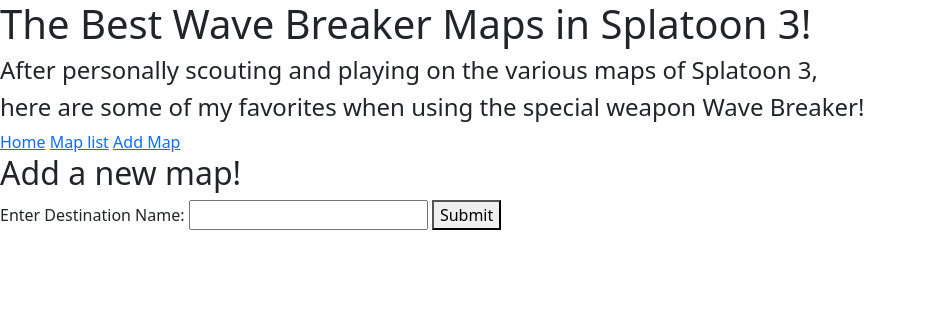
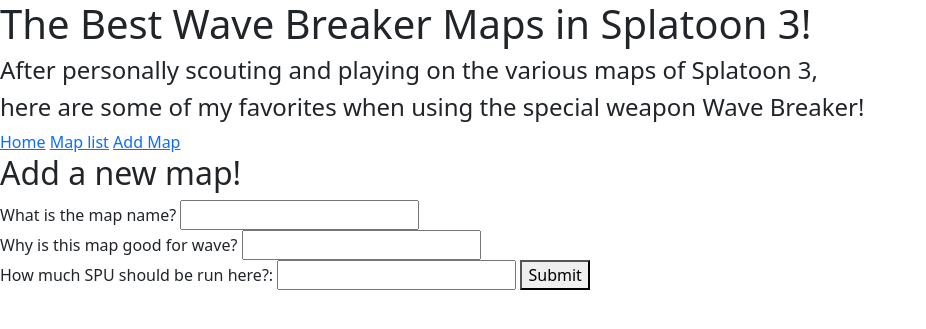
Before and after one commit to GGolurk/project-2a-s26-GGolurk, a Flask app: page /addMap in a window 1280 px wide. Shown: the top 329 px of the page, without its empty margins (0-926 px from the left). Run offline with Flask 3, Linux system fonts and the light colour scheme.

Commit message:
Made three input boxes all work as one post request, and update the shared data!

```diff
--- a/app.py
+++ b/app.py
@@ -32,7 +32,15 @@ def maplist():
 @app.route('/addMap', methods=['GET', 'POST'])
 def addMap():
     if request.method == 'POST':
-        print('baaanger')
+        map_name = request.form.get('map_name')
+        map_description = request.form.get('map_description')
+        spu_amount = request.form.get('spu_amount')
+        waveMap = {
+            'Map': map_name,
+            'Description': map_description,
+            'SPU': spu_amount
+        }
+        waveMaps.append(waveMap)
     return render_template('addMap.html')
 
 if __name__ == '__main__':
--- a/templates/addMap.html
+++ b/templates/addMap.html
@@ -3,8 +3,14 @@
 {% block content %}
     <h2>Add a new map!</h2>
     <form method="POST">
-        <label for="dest_name">Enter Destination Name:</label>
-        <input type="text" id="dest_name" name="dest_name" required>
+        <label for="map_name">What is the map name?</label>
+        <input type="text" id="map_name" name="map_name" required>
+        <br>
+        <label for="map_description">Why is this map good for wave?</label>
+        <input type="text" id="map_description" name="map_description" required>
+        <br>
+        <label for="spu_amount">How much SPU should be run here?:</label>
+        <input type="text" id="spu_amount" name="spu_amount" required>
         <button type="submit">Submit</button>
     </form>
 {% endblock %}
```
